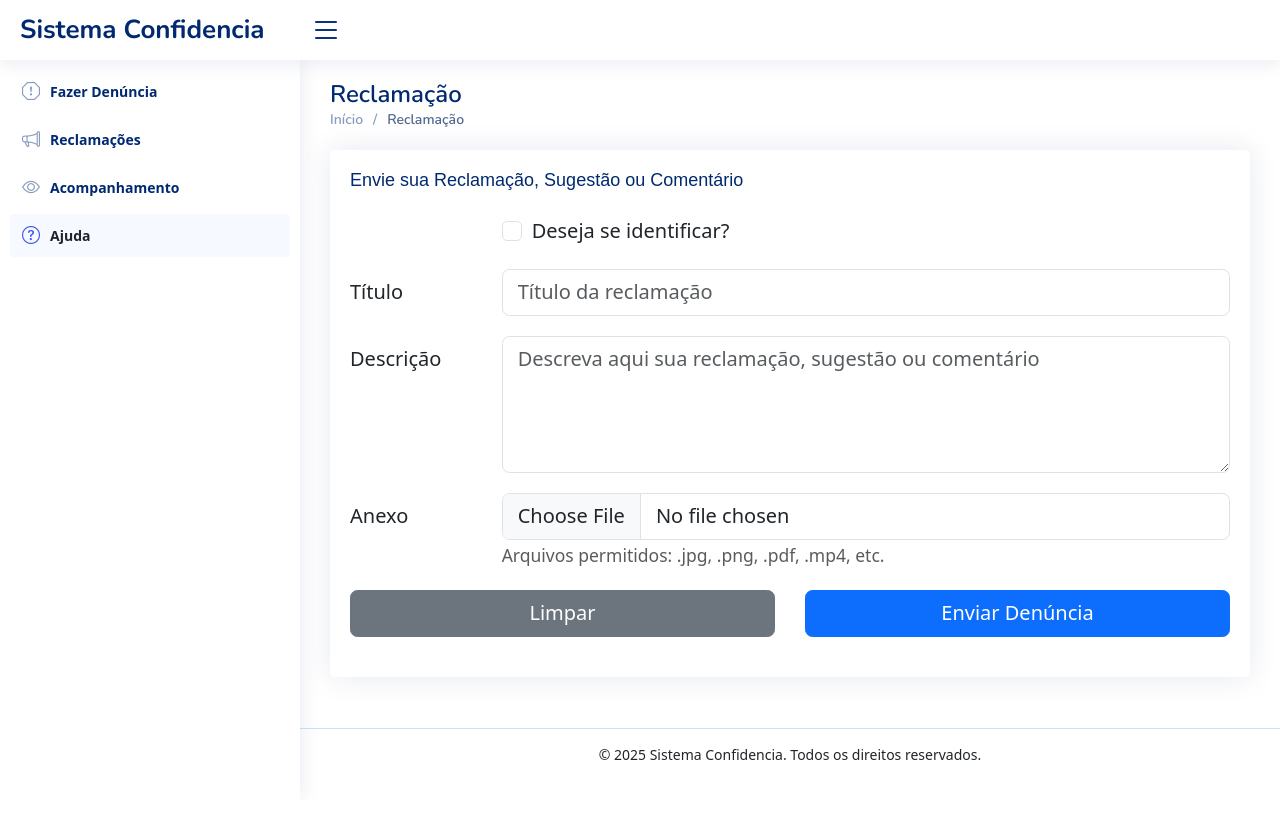
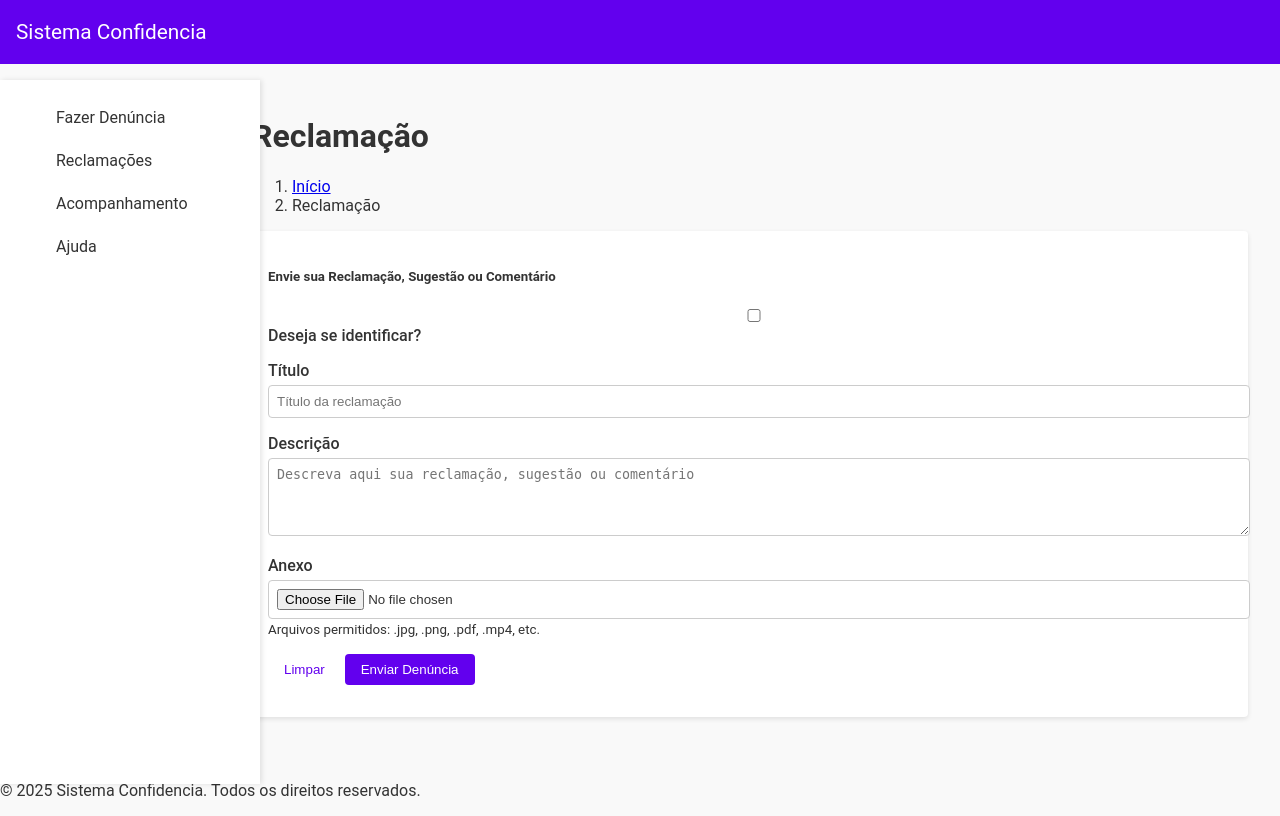
Before and after one commit to Orlandooguambe/confidence-app, a Flask app: page /reclamacao in a window 1280 px wide. Before the commit the page ends 760 px from the top, so only its background shows below. Run offline with Flask 3, Linux system fonts and the light colour scheme; some libraries are stand-ins or nearby versions.

Commit message:
Replace Bootstrap with custom Material look

```diff
--- /dev/null
+++ b/static/materialize/css/materialize.min.css
@@ -0,0 +1,18 @@
+/* Minimal Material-style CSS */
+body{font-family:'Roboto',sans-serif;margin:0;background:#f9f9f9;color:#333}
+nav.top-nav{background:#6200ee;color:#fff;padding:0 1rem;height:64px;display:flex;align-items:center;justify-content:space-between}
+nav.top-nav a.brand-logo{color:#fff;font-size:1.3rem;text-decoration:none}
+nav.top-nav .sidenav-trigger{color:#fff;font-size:2rem;cursor:pointer;display:none}
+.sidenav{position:fixed;top:64px;left:0;bottom:0;width:220px;background:#fff;box-shadow:2px 0 5px rgba(0,0,0,0.1);padding-top:1rem;overflow-y:auto}
+.sidenav li{list-style:none}
+.sidenav li a{display:block;padding:0.75rem 1rem;color:#333;text-decoration:none}
+.sidenav li a:hover{background:#eee}
+.main-content{margin-left:220px;padding:2rem}
+.card{background:#fff;border-radius:4px;box-shadow:0 2px 5px rgba(0,0,0,0.1);padding:1rem;margin-bottom:1rem}
+.btn{background:#6200ee;color:#fff;border:none;border-radius:4px;padding:0.5rem 1rem;cursor:pointer;text-decoration:none;display:inline-block}
+.btn-flat{background:transparent;color:#6200ee;border:none}
+.field{margin-bottom:1rem}
+.field label{display:block;margin-bottom:0.3rem;font-weight:500}
+.field input,.field textarea{width:100%;padding:0.5rem;border:1px solid #ccc;border-radius:4px;background:#fff}
+@media(max-width:600px){.sidenav{transform:translateX(-100%);transition:transform .3s}.sidenav.open{transform:translateX(0)}.sidenav-trigger{display:block}.main-content{margin-left:0}}
+.page-footer{background:#f5f5f5;padding:1rem;text-align:center}
--- /dev/null
+++ b/static/materialize/js/materialize.min.js
@@ -0,0 +1,5 @@
+function toggleNav(){
+  var nav=document.getElementById('sidenav');
+  if(nav.classList.contains('open')){nav.classList.remove('open');}
+  else{nav.classList.add('open');}
+}
--- a/templates/index.html
+++ b/templates/index.html
@@ -14,10 +14,8 @@
   <link href="https://fonts.gstatic.com" rel="preconnect">
   <link href="https://fonts.googleapis.com/css2?family=Nunito:wght@300;400;600;700&display=swap" rel="stylesheet">
 
-  <!-- Vendor CSS Files -->
-  <link href="{{ url_for('static', filename='assets/vendor/bootstrap/css/bootstrap.min.css') }}" rel="stylesheet">
-  <link href="{{ url_for('static', filename='assets/vendor/bootstrap-icons/bootstrap-icons.css') }}" rel="stylesheet">
-  <link href="{{ url_for('static', filename='assets/css/style.css') }}" rel="stylesheet">
+  <!-- Material CSS -->
+  <link href="{{ url_for('static', filename='materialize/css/materialize.min.css') }}" rel="stylesheet">
   <div>
   </div>
   <style>
@@ -42,49 +40,22 @@
 
 <body>
   <!-- Header -->
-  <header id="header" class="header fixed-top d-flex align-items-center">
-    <div class="d-flex align-items-center justify-content-between">
-      <a href="{{ url_for('index') }}" class="logo d-flex align-items-center">
-        <span class="d-none d-lg-block">Sistema Confidencia</span>
-          <span class="d-block d-md-none">Sistema Confidencia</span>  <!-- versão curta no celular -->
-      </a>
-      <i class="bi bi-list toggle-sidebar-btn"></i>
-    </div>
-  </header>
+  <nav class="top-nav">
+    <a href="{{ url_for('index') }}" class="brand-logo">Sistema Confidencia</a>
+    <span class="sidenav-trigger" onclick="toggleNav()">&#9776;</span>
+  </nav>
 
   <!-- Sidebar -->
-  <aside id="sidebar" class="sidebar">
-    <ul class="sidebar-nav" id="sidebar-nav">
-      <li class="nav-item">
-        <a class="nav-link collapsed"  href="{{ url_for('denuncia') }}">
-          <i class="bi bi-exclamation-octagon"></i>
-          <span>Fazer Denúncia</span>
-        </a>
-      </li>
-      <li class="nav-item">
-        <a class="nav-link collapsed" href="{{ url_for('reclamacao') }}">
-          <i class="bi bi-megaphone"></i>
-          <span>Reclamações</span>
-        </a>
-      </li>
-      <li class="nav-item">
-        <a class="nav-link collapsed" href="{{ url_for('acompanhamento') }}">
-          <i class="bi bi-eye"></i>
-          <span>Acompanhamento</span>
-        </a>
-      </li>
-      <li class="nav-item">
-        <a class="nav-link" href="{{ url_for('ajuda') }}">
-         <i class="bi bi-question-circle"></i><span>Ajuda</span>
-        </a>
-      </li>
-
-    </ul>
-  </aside>
+  <ul id="sidenav" class="sidenav">
+    <li><a href="{{ url_for('denuncia') }}">Fazer Denúncia</a></li>
+    <li><a href="{{ url_for('reclamacao') }}">Reclamações</a></li>
+    <li><a href="{{ url_for('acompanhamento') }}">Acompanhamento</a></li>
+    <li><a href="{{ url_for('ajuda') }}">Ajuda</a></li>
+  </ul>
 
   {% block content %}
   <!-- Main -->
-  <main id="main" class="main">
+  <div class="main-content">
     <section class="welcome-section">
       <div>
       </div>
@@ -93,7 +64,7 @@
       </div>
     </section>
     {% block dashboard_content %}{% endblock %}
-  </main>
+  </div>
   {% endblock %}
 
   <!-- Footer -->
@@ -104,8 +75,7 @@
   </footer>
 
   <!-- Vendor JS Files -->
-  <script src="{{ url_for('static', filename='assets/vendor/bootstrap/js/bootstrap.bundle.min.js') }}"></script>
-  <script src="{{ url_for('static', filename='assets/js/main.js') }}"></script>
+  <script src="{{ url_for('static', filename='materialize/js/materialize.min.js') }}"></script>
 
 </body>
 </html>
--- a/templates/reclamacao.html
+++ b/templates/reclamacao.html
@@ -2,7 +2,7 @@
 {% block title %}{% endblock %}
 
 {% block content %}
-<main id="main" class="main">
+<div class="main-content">
 
   <div class="pagetitle">
     <h1>Reclamação</h1>
@@ -15,18 +15,15 @@
   </div><!-- End Page Title -->
 
   <section class="section">
-    <div class="row">
-      <div class="col-lg-12">
-        <div class="card">
-          <div class="card-body">
-            <h5 class="card-title">Envie sua Reclamação, Sugestão ou Comentário</h5>
+    <div class="card">
+      <div class="card-body">
+        <h5 class="card-title">Envie sua Reclamação, Sugestão ou Comentário</h5>
 
             <!-- Flash Messages -->
             {% with messages = get_flashed_messages() %}
               {% if messages %}
-                <div class="alert alert-success alert-dismissible fade show" role="alert">
+                <div class="card" style="background:#e8f5e9;margin-bottom:1rem;">
                   {{ messages[0] }}
-                  <button type="button" class="btn-close" data-bs-dismiss="alert" aria-label="Close"></button>
                 </div>
               {% endif %}
             {% endwith %}
@@ -34,80 +31,58 @@
             <!-- Formulário -->
             <form method="POST" action="" enctype="multipart/form-data">
 
-              <div class="row mb-3">
-                <div class="col-sm-10 offset-sm-2">
-                  <div class="form-check">
-                    <input class="form-check-input" type="checkbox" id="identificar" name="identificar">
-                    <label class="form-check-label" for="identificar">
-                      Deseja se identificar?
-                    </label>
-                  </div>
-                </div>
+              <div class="field">
+                <label>
+                  <input type="checkbox" id="identificar" name="identificar">
+                  Deseja se identificar?
+                </label>
               </div>
 
               <!-- Campos de identificação (visíveis somente se checkbox estiver marcado) -->
               <div id="identificacaoCampos" style="display: none;">
-                <div class="row mb-3">
-                  <label for="nome" class="col-sm-2 col-form-label">Nome</label>
-                  <div class="col-sm-10">
-                    <input type="text" class="form-control" id="nome" name="nome" placeholder="Seu nome">
-                  </div>
+                <div class="field">
+                  <label for="nome">Nome</label>
+                  <input type="text" id="nome" name="nome" placeholder="Seu nome">
                 </div>
 
-                <div class="row mb-3">
-                  <label for="email" class="col-sm-2 col-form-label">Email</label>
-                  <div class="col-sm-10">
-                    <input type="email" class="form-control" id="email" name="email" placeholder="Seu e-mail">
-                  </div>
+                <div class="field">
+                  <label for="email">Email</label>
+                  <input type="email" id="email" name="email" placeholder="Seu e-mail">
                 </div>
 
-                <div class="row mb-3">
-                  <label for="telefone" class="col-sm-2 col-form-label">Telefone</label>
-                  <div class="col-sm-10">
-                    <input type="text" class="form-control" id="telefone" name="telefone" placeholder="Seu telefone">
-                  </div>
+                <div class="field">
+                  <label for="telefone">Telefone</label>
+                  <input type="text" id="telefone" name="telefone" placeholder="Seu telefone">
                 </div>
               </div>
 
-              <div class="row mb-3">
-                <label for="assunto" class="col-sm-2 col-form-label">Título</label>
-                <div class="col-sm-10">
-                  <input type="text" class="form-control" id="assunto" name="assunto" placeholder="Título da reclamação" required>
-                </div>
+              <div class="field">
+                <label for="assunto">Título</label>
+                <input type="text" id="assunto" name="assunto" placeholder="Título da reclamação" required>
               </div>
 
-              <div class="row mb-3">
-                <label for="mensagem" class="col-sm-2 col-form-label">Descrição</label>
-                <div class="col-sm-10">
-                  <textarea class="form-control" id="mensagem" name="mensagem" rows="4" placeholder="Descreva aqui sua reclamação, sugestão ou comentário" required></textarea>
-                </div>
+              <div class="field">
+                <label for="mensagem">Descrição</label>
+                <textarea id="mensagem" name="mensagem" rows="4" placeholder="Descreva aqui sua reclamação, sugestão ou comentário" required></textarea>
               </div>
 
-              <div class="row mb-3">
-                <label for="anexo" class="col-sm-2 col-form-label">Anexo</label>
-                <div class="col-sm-10">
-                  <input class="form-control" type="file" id="anexo" name="anexo">
-                  <small class="text-muted">Arquivos permitidos: .jpg, .png, .pdf, .mp4, etc.</small>
-                </div>
+              <div class="field">
+                <label for="anexo">Anexo</label>
+                <input type="file" id="anexo" name="anexo">
+                <small class="text-muted">Arquivos permitidos: .jpg, .png, .pdf, .mp4, etc.</small>
               </div>
 
-              <div class="row mb-3">
-                <div class="col-12 col-md-6 mb-2 mb-md-0">
-                  <button type="reset" class="btn btn-secondary w-100 w-md-auto">Limpar</button>
-                </div>
-                <div class="col-12 col-md-6 text-md-end">
-                   <button type="submit" class="btn btn-primary w-100 w-md-auto">Enviar Denúncia</button>
-                </div>
+              <div class="field">
+                <button type="reset" class="btn btn-flat">Limpar</button>
+                <button type="submit" class="btn">Enviar Denúncia</button>
               </div>
             </form><!-- End Form -->
 
-          </div>
-        </div>
       </div>
     </div>
   </section>
 
-</main><!-- End #main -->
+</div><!-- End main-content -->
 
 <!-- Script para mostrar/ocultar campos -->
 <script>
```
Also changed, not shown: templates/acompanhamento.html (+17 -26 lines), templates/ajuda.html (+3 -5 lines), templates/denuncia.html (+22 -40 lines).
